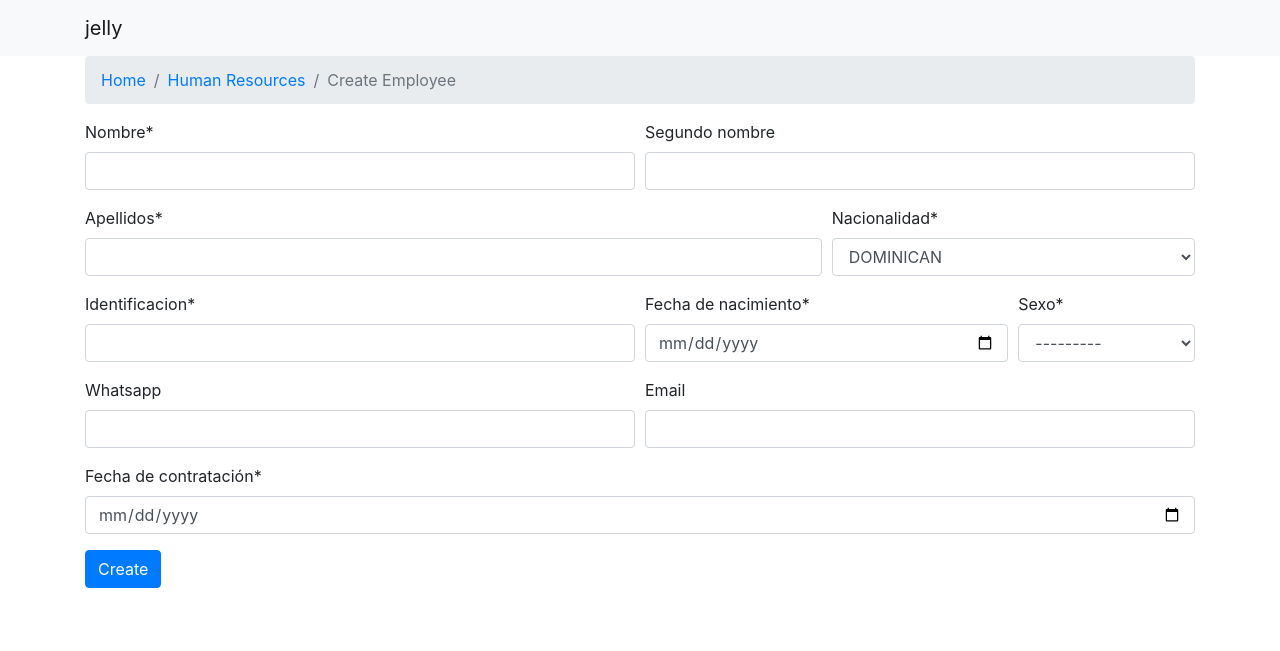
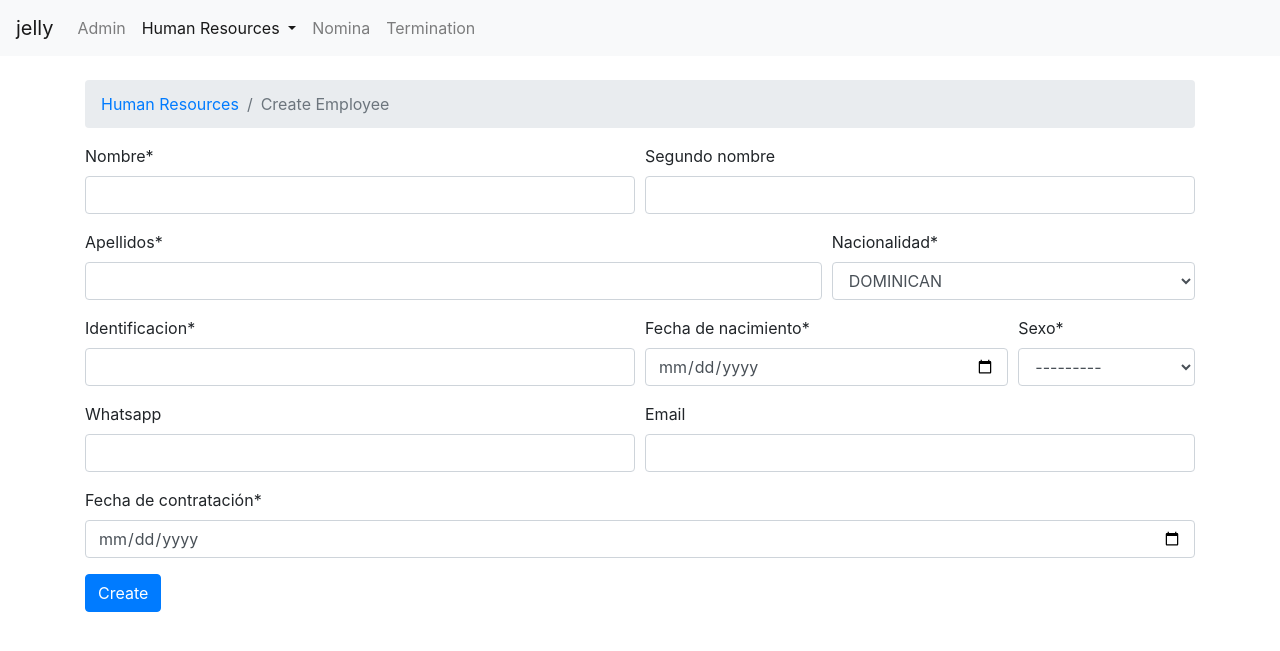
Before and after one commit to g8jedi/jelly, a Django app: page /human-resources/create-employee/ in a window 1280 px wide. Shown: the top 651 px of the page. Run offline with Django 3.2, Linux system fonts and the light colour scheme; some libraries are stand-ins or nearby versions.

Commit message:
Minor visual tweaks.

```diff
--- a/human_resources/templates/human_resources/base.html
+++ b/human_resources/templates/human_resources/base.html
@@ -9,20 +9,45 @@
     <link rel="stylesheet" href="https://stackpath.bootstrapcdn.com/bootstrap/4.4.1/css/bootstrap.min.css" integrity="sha384-Vkoo8x4CGsO3+Hhxv8T/Q5PaXtkKtu6ug5TOeNV6gBiFeWPGFN9MuhOf23Q9Ifjh" crossorigin="anonymous">
 
     <title>Jelly</title>
-    <nav class="navbar navbar-expand-lg navbar-light bg-light">
-      <div class="container">
-        <a class="navbar-brand" href="">jelly</a>
-      </div>
-    </nav>
   </head>
   <body>
-    <div class="container">
-    {% block breadcrumb %}
-    {% endblock %}
-    </div>
-    <div class="container">
-      {% block content %}
+      <nav class="navbar navbar-expand-lg navbar-light bg-light">
+        <a class="navbar-brand" href="#">jelly</a>
+        <button class="navbar-toggler" type="button" data-toggle="collapse" data-target="#navbarNavDropdown" aria-controls="navbarNavDropdown" aria-expanded="false" aria-label="Toggle navigation">
+          <span class="navbar-toggler-icon"></span>
+        </button>
+        <div class="collapse navbar-collapse" id="navbarNavDropdown">
+          <ul class="navbar-nav">
+            <li class="nav-item">
+              <a class="nav-link" href="/admin/">Admin </a>
+            </li>
+            <li class="nav-item dropdown active">
+              <a class="nav-link dropdown-toggle" href="#" id="navbarDropdownMenuLink" role="button" data-toggle="dropdown" aria-haspopup="true" aria-expanded="false">
+                Human Resources
+              </a>
+              <div class="dropdown-menu" aria-labelledby="navbarDropdownMenuLink">
+                <a class="dropdown-item" href="{% url 'human_resources:create-employee' %}">Create Employee</a>
+                <a class="dropdown-item" href="#">Edit Employee</a>
+                <a class="dropdown-item" href="#">Employee List</a>
+              </div>
+            </li>
+            <li class="nav-item">
+              <a class="nav-link" href="#">Nomina</a>
+            </li>
+            <li class="nav-item">
+              <a class="nav-link" href="#">Termination</a>
+            </li>
+          </ul>
+        </div>
+      </nav>
+      <br>
+      <div class="container">
+      {% block breadcrumb %}
       {% endblock %}
+      <div class="content">
+        {% block content %}
+        {% endblock %}
+      </div>
     </div>
     <!-- Optional JavaScript -->
     <!-- jQuery first, then Popper.js, then Bootstrap JS -->
--- a/human_resources/templates/human_resources/employee_form.html
+++ b/human_resources/templates/human_resources/employee_form.html
@@ -4,7 +4,6 @@
 {% block breadcrumb %}
 <nav aria-label="breadcrumb">
   <ol class="breadcrumb">
-    <li class="breadcrumb-item"><a href="#">Home</a></li>
     <li class="breadcrumb-item"><a href="#">Human Resources</a></li>
     <li class="breadcrumb-item active" aria-current="page">Create Employee</li>
   </ol>
```
